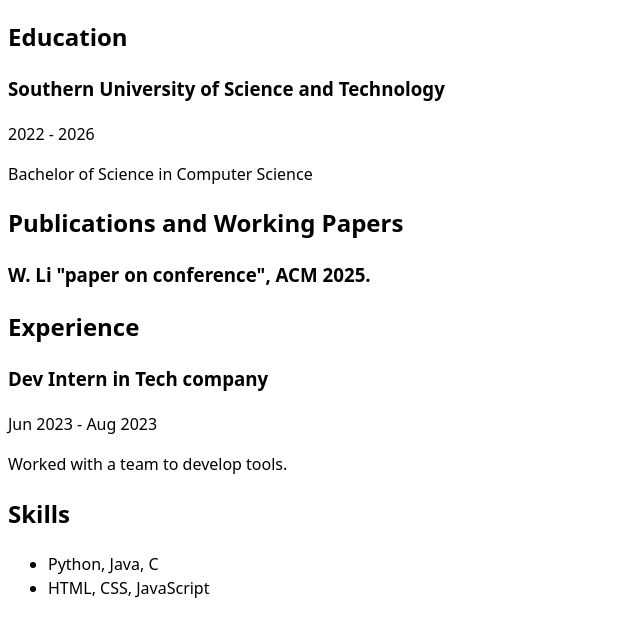
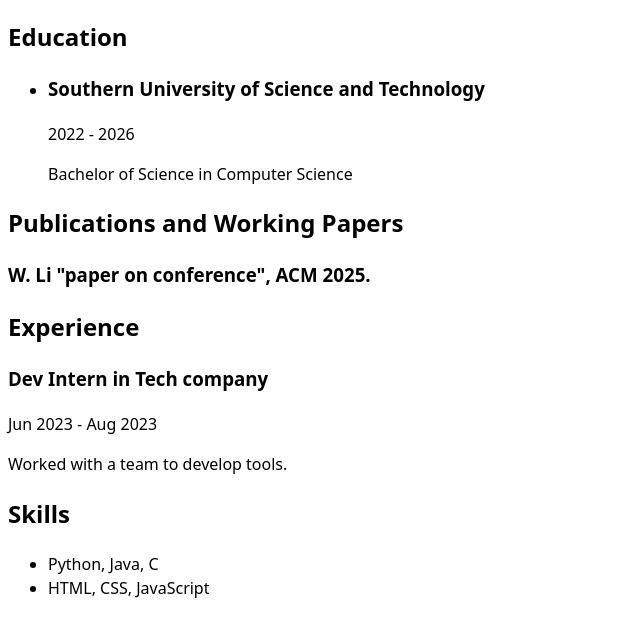
Before and after one commit to alkane7/portfolio, a plain HTML site: page cv/index.html in a window 1280 px wide. Shown: the part 104-740 px from the top of the page, without its empty margins (0-640 px from the left). Drawn offline with Linux system fonts and the light colour scheme.

Commit message:
Update index.html

```diff
--- a/cv/index.html
+++ b/cv/index.html
@@ -17,13 +17,16 @@
 
     <section>
         <h2>Education</h2>
-        <article>
+        <ul>
+            <li><article>
         <header>
             <h3>Southern University of Science and Technology</h3>
             <time>2022 - 2026</time>
         </header>
         <p>Bachelor of Science in Computer Science</p>
-        </article>
+        </article></li>
+        </ul>
+
     </section>
 
     <section>
```
